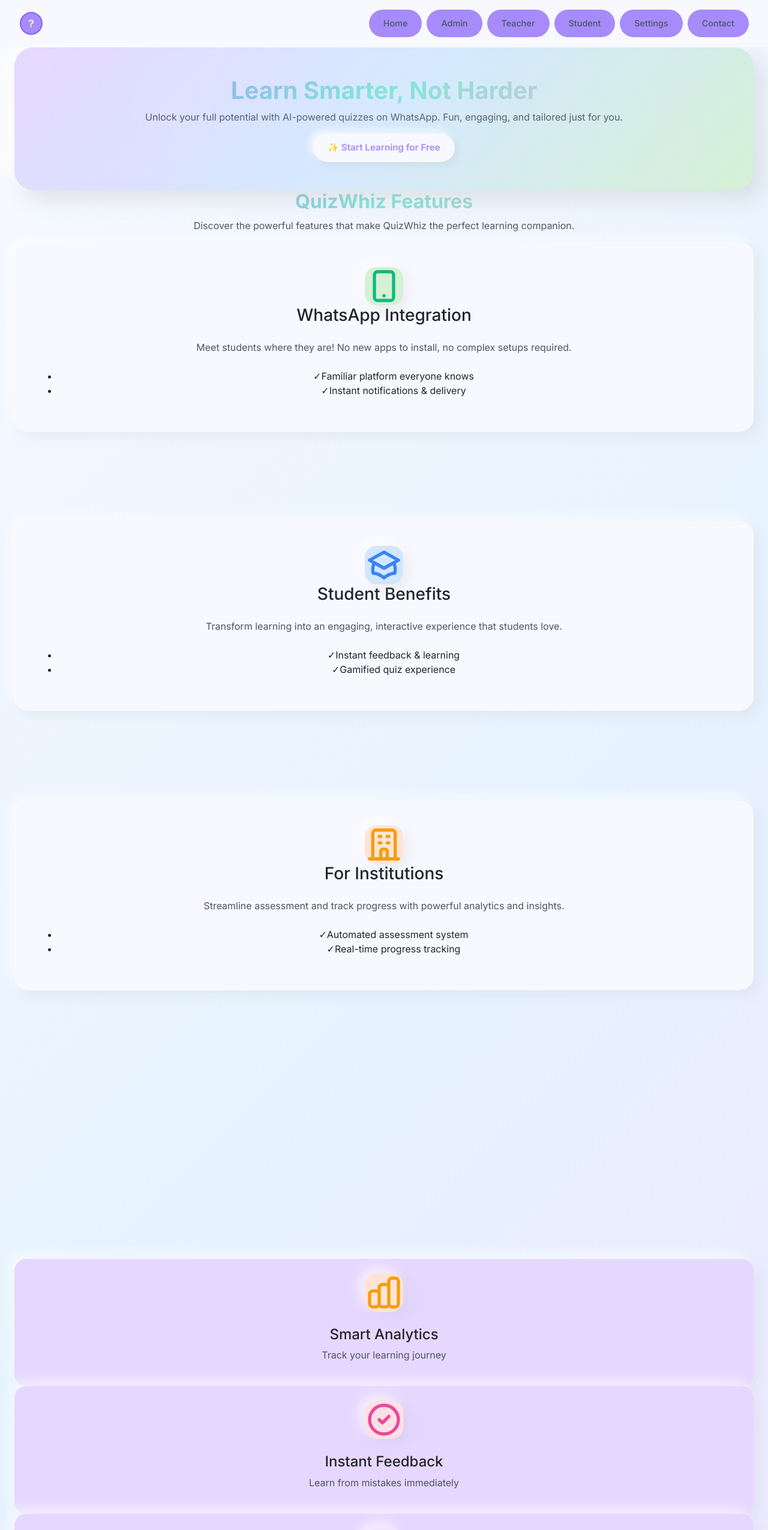
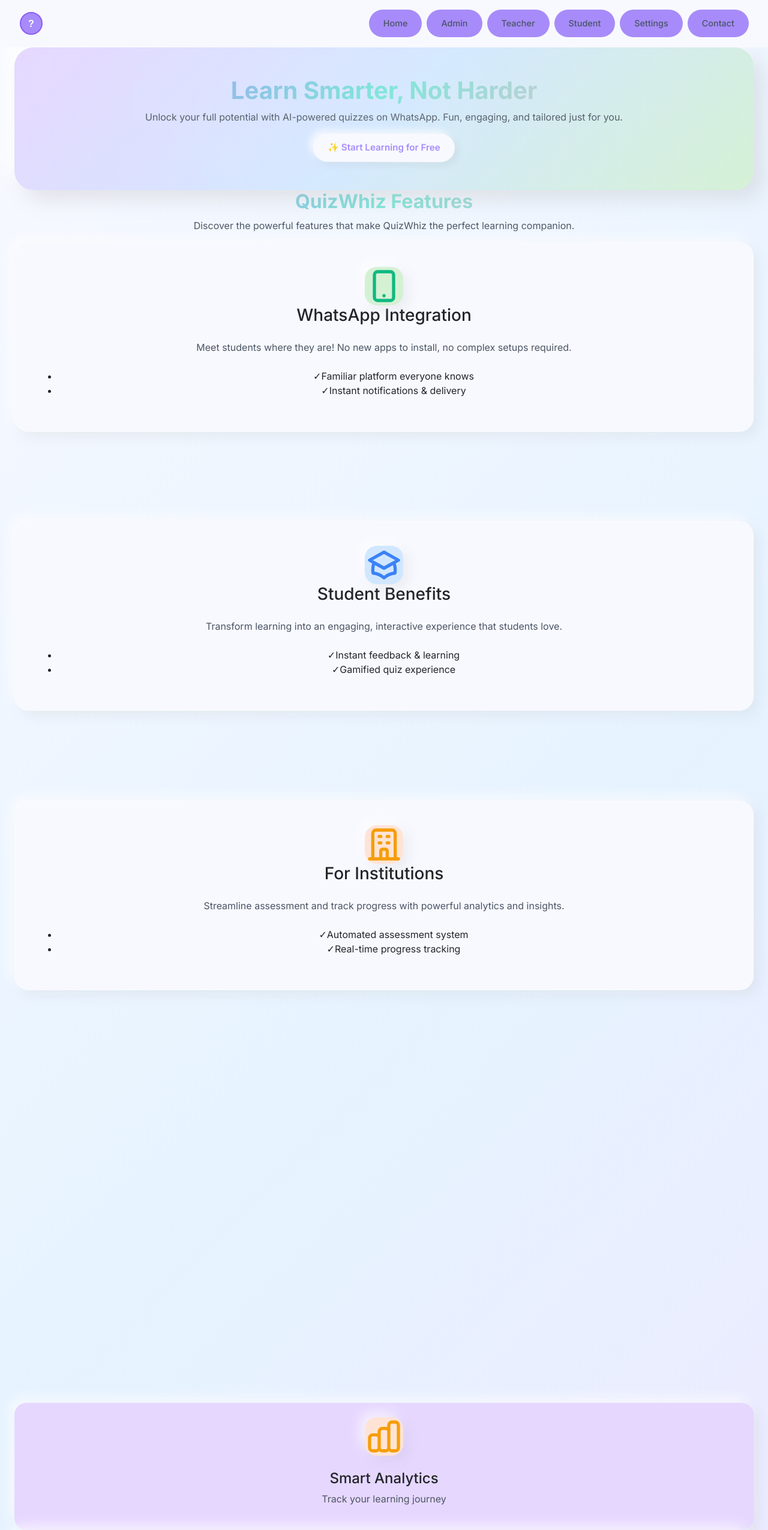
Before and after one commit to Starmask67/quiz-whiz, a Next.js app: page / in a window 1280 px wide. Shown: the top 2551 px of the page at 60% size. Built offline with nearby package versions, Linux system fonts and the light colour scheme.

Commit message:
ui: fix scroll stack glitch (no rotation, smoother release); nav: change text color on hover

```diff
--- a/src/app/components/PillNavClient.css
+++ b/src/app/components/PillNavClient.css
@@ -74,6 +74,7 @@
 .pill:hover {
   transform: translateY(-2px);
   box-shadow: 0 8px 25px rgba(0, 0, 0, 0.15);
+  color: var(--hover-text); /* change text color on hover */
 }
 
 .pill.is-active {
--- a/src/app/components/ScrollStack.css
+++ b/src/app/components/ScrollStack.css
@@ -26,7 +26,7 @@
 }
 
 .scroll-stack-end {
-  height: 50vh;
+  height: 80vh; /* extra space so last pin releases smoothly */
   width: 100%;
   pointer-events: none;
 }
--- a/src/app/page.tsx
+++ b/src/app/page.tsx
@@ -47,7 +47,7 @@
               stackPosition="25%"
               scaleEndPosition="10%"
               baseScale={0.85}
-              rotationAmount={1.5}
+              rotationAmount={0}
               blurAmount={0.8}
             >
               {/* WhatsApp Integration */}
```
